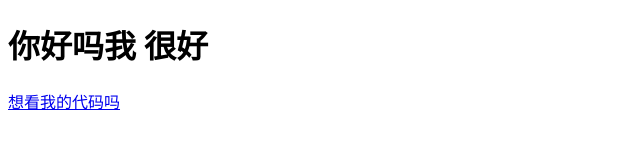
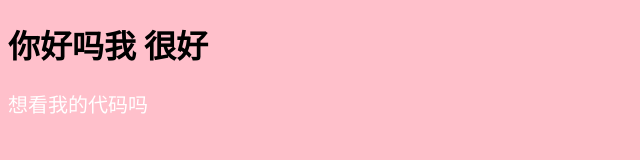
Before and after one commit to AriesGirl/AriesGirl.github.io, a plain HTML site: page index.html in a window 1280 px wide. Shown: the whole page, without its empty margins (0-640 px from the left). Drawn offline with Linux system fonts and the light colour scheme.

Commit message:
Update index.html

```diff
--- a/index.html
+++ b/index.html
@@ -2,7 +2,17 @@
 <html>
 <head>
     <meta charset="UTF-8">
-    <title>Document</title>
+    <title>欢迎来到我的主页</title>
+    <style>
+        body {
+            background-color:pink;
+        }
+        a {
+            text-decoration:none;
+            font-size:20px;
+            color:#fff;
+        }
+    </style>
 </head>
 <body>
     <h1>你好吗我 很好</h1>
```
